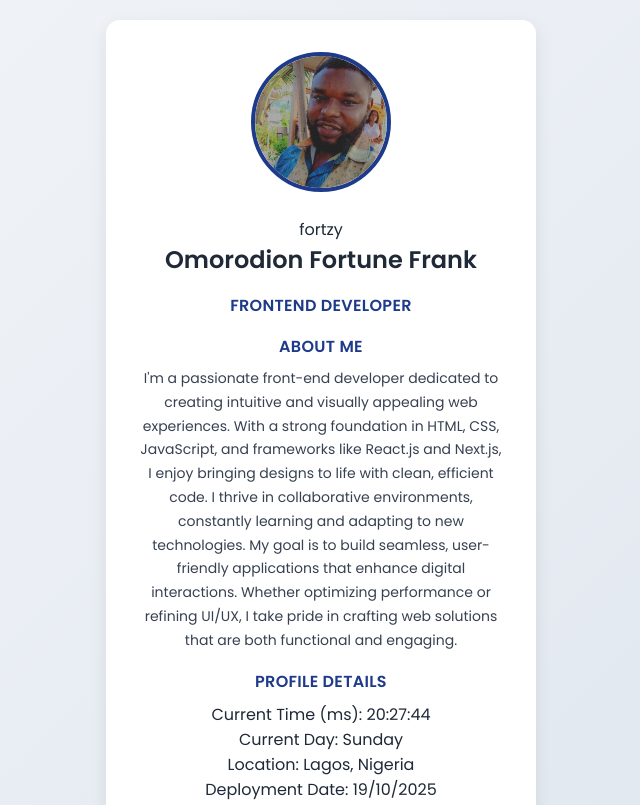
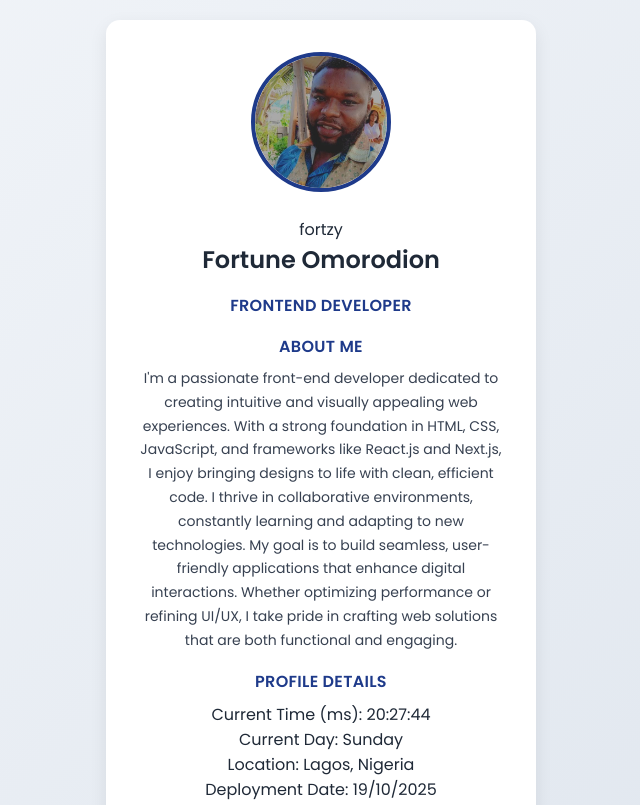
Before and after one commit to Fortzy05/testable-profile-card, a plain HTML site: page index.html in a window 1280 px wide. Shown: the top 805 px of the page, without its empty margins (319-959 px from the left). Drawn offline with Linux system fonts and the light colour scheme; a web font is replaced by a local one.

Commit message:
chore: updated fullName

```diff
--- a/index.html
+++ b/index.html
@@ -3,7 +3,7 @@
   <head>
     <meta charset="UTF-8" />
     <meta name="viewport" content="width=device-width, initial-scale=1.0" />
-    <title>Omorodion Fortune Frank | Profile Card</title>
+    <title>Fortune Omorodion | Profile Card</title>
     <link rel="stylesheet" href="./app.css" />
     <script src="./app.js" defer></script>
   </head>
@@ -28,7 +28,7 @@
         </figure>
         <header>
           <h1 id="profile-heading" data-testid="test-user-name">
-            Omorodion Fortune Frank
+            Fortune Omorodion
           </h1>
           <h2 data-testid="test-user-title">Frontend Developer</h2>
         </header>
```
